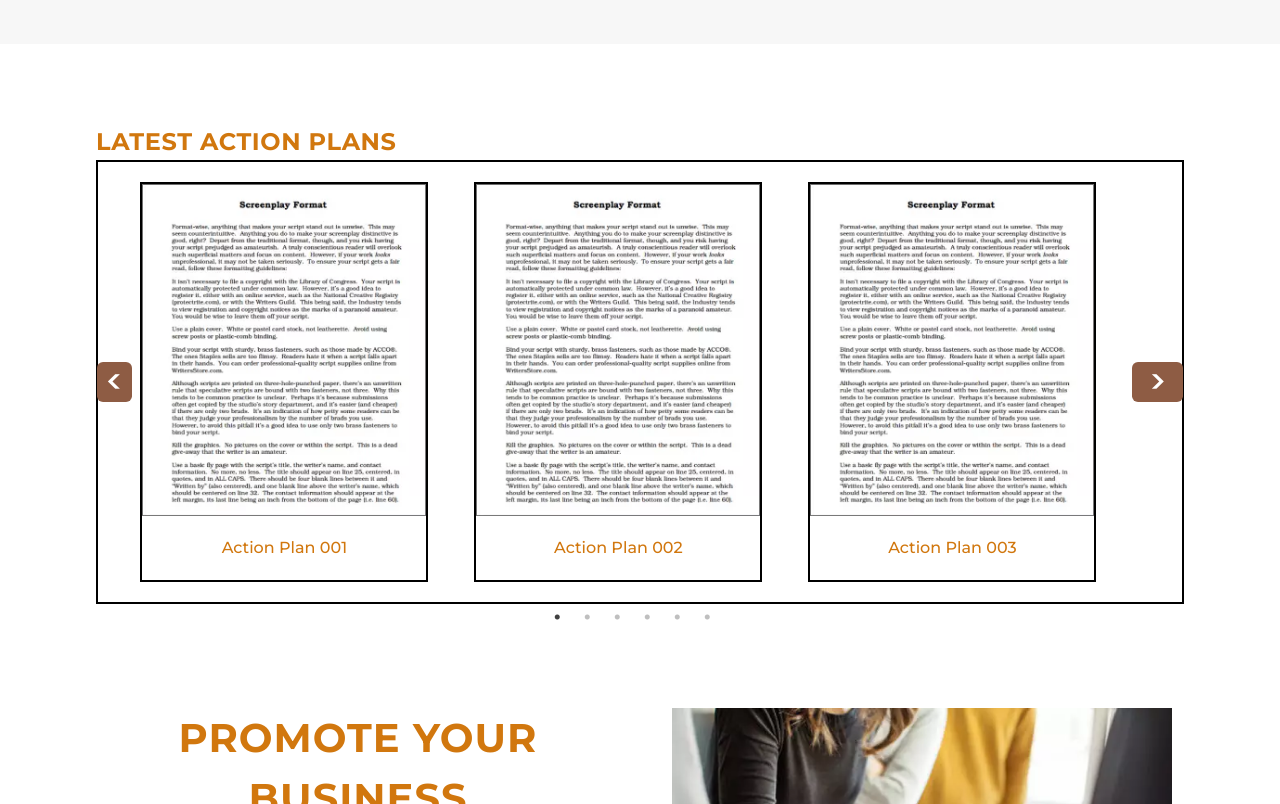
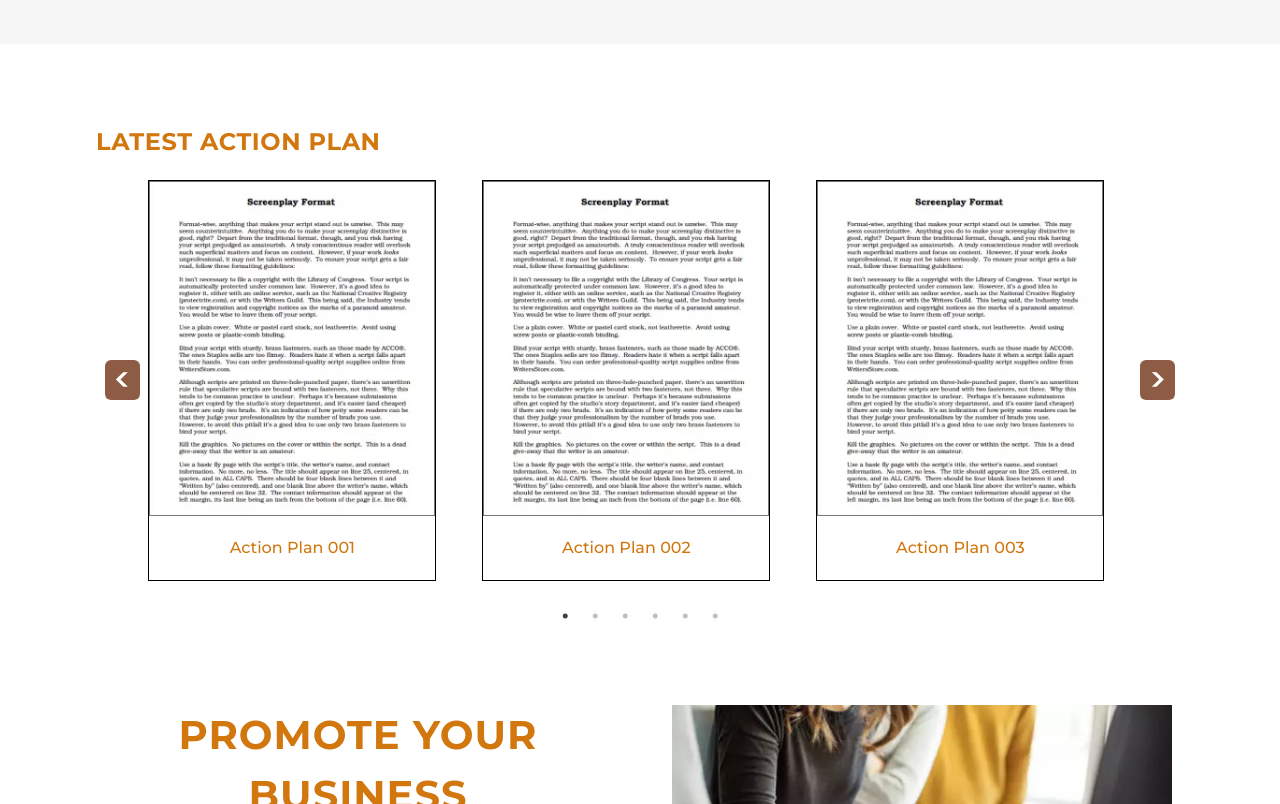
Before and after one commit to AlexisKenAlvarez/digitalkubo, a Next.js app: page / in a window 1280 px wide. Shown: the part 620-1424 px from the top of the page. Built offline with nearby package versions, Linux system fonts and the light colour scheme; no server answers.

Commit message:
landing page complete

```diff
--- a/src/views/landing/Latest.tsx
+++ b/src/views/landing/Latest.tsx
@@ -18,9 +18,15 @@ const Latest = () => {
       {
         breakpoint: 870,
         settings: {
-          slidesToShow: 1,
+          slidesToShow: 2,
         },
       },
+      {
+        breakpoint: 390,
+        settings: {
+          slidesToShow: 1,
+        }
+      }
     ],
   };
 
@@ -31,9 +37,9 @@ const Latest = () => {
       <div className="max-w-[1400px] w-full mx-auto flex flex-wrap">
         <div className="w-full mx-auto py-10">
           <h1 className="text-[#D1770E] font-primary md:text-[24px] font-bold md:text-left text-center text-[24px] tracking-wide">
-            LATEST ACTION PLANS
+            LATEST ACTION PLAN
           </h1>
-          <div className="border-2 flex items-center justify-center">
+          <div className="flex items-center justify-center">
             <Button
               className="text-[#ffffff] content-none p-2 md:text-[32px]"
               onClick={() => slider?.current?.slickPrev()}
@@ -43,12 +49,12 @@ const Latest = () => {
             <Slider
               {...settings}
               ref={slider}
-              className="px-2 md:px-0 max-w-[300px] md:max-w-[1000px]"
+              className="px-2 md:px-0 max-w-[300px] md:max-w-[42rem] lg:max-w-[1000px]"
             >
               {arr.map((items, i) => {
                 return (
                   <div
-                    className="my-5 max-w-[18rem] ml-2 border-2"
+                    className="my-5 md:max-w-[18rem] lg:ml-2 border"
                     key={i + items}
                   >
                     <Image
@@ -66,7 +72,7 @@ const Latest = () => {
               })}
             </Slider>
             <Button
-              className="text-[#ffffff] content-none text-[32px]"
+              className="text-[#ffffff] content-none p-2 md:text-[32px]"
               onClick={() => slider?.current?.slickNext()}
             >
               {">"}
--- a/src/views/landing/Offer.tsx
+++ b/src/views/landing/Offer.tsx
@@ -40,10 +40,10 @@ const Offer = () => {
                     className="text-[#0000004f] font-secondary font-medium"
                     key={template.desc}
                   >
-                    <div className="w-full md:py-4 md:px-20">
+                    <div className="mx-auto w-[50%] md:w-full md:py-4 md:px-20">
                       <div className="">
                         <Image
-                          className="mx-auto"
+                          className="md:px-22"
                           width="500"
                           height="500"
                           alt={`Template${i}`}
```
